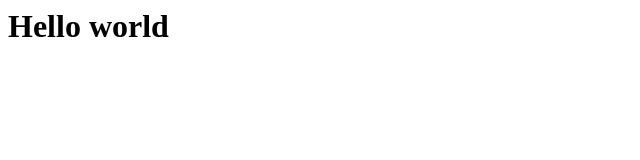
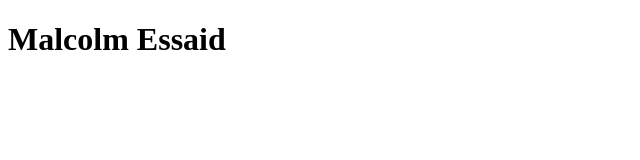
Before and after one commit to malcolmessaid/malcol.me, a plain HTML site: page index.html in a window 1280 px wide. Shown: the whole page, without its empty margins (0-640 px from the left). Drawn offline with Linux system fonts and the light colour scheme.

Commit message:
second commit

```diff
--- a/index.html
+++ b/index.html
@@ -1 +1,10 @@
-<h1>Hello world</h1>
+<!DOCTYPE html>
+<html>
+  <head>
+    <meta charset="utf-8">
+    <title>Malcolm Essaid</title>
+  </head>
+  <body>
+    <h1>Malcolm Essaid</h1>
+  </body>
+</html>
```
